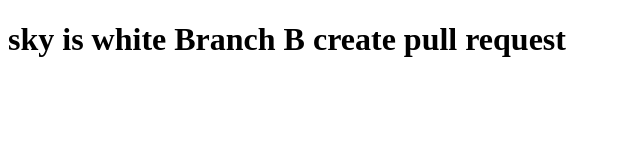
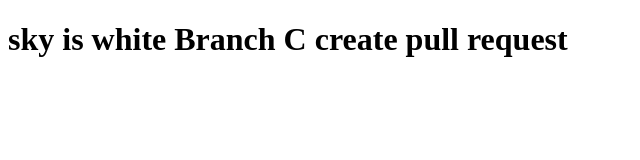
Before and after one commit to Ritikverma323/git_branch_01, a plain HTML site: page index.html in a window 1280 px wide. Shown: the whole page, without its empty margins (0-640 px from the left). Drawn offline with Linux system fonts and the light colour scheme.

Commit message:
Branch c

```diff
--- a/index.html
+++ b/index.html
@@ -7,6 +7,6 @@
     <title>Document</title>
 </head>
 <body>
-    <h1>sky is white Branch B create pull request</h1>
+    <h1>sky is white Branch C create pull request</h1>
 </body>
 </html>
```
